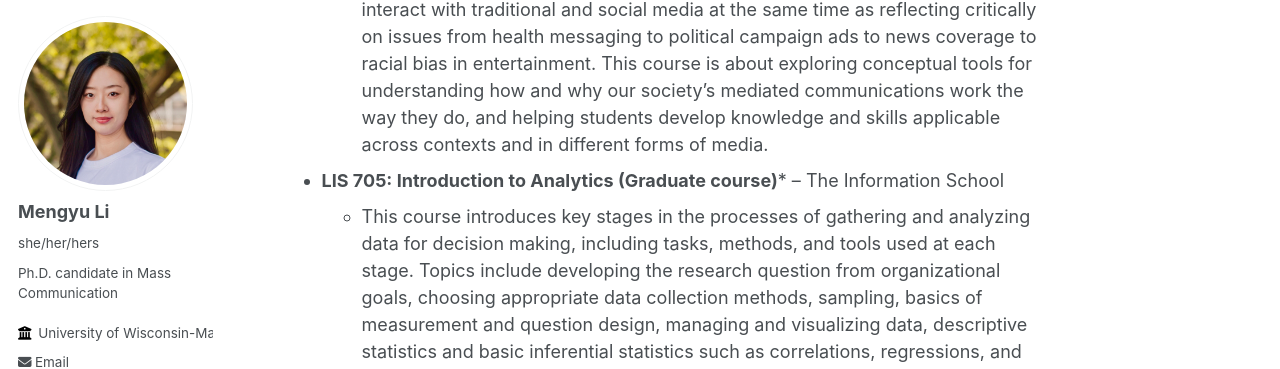
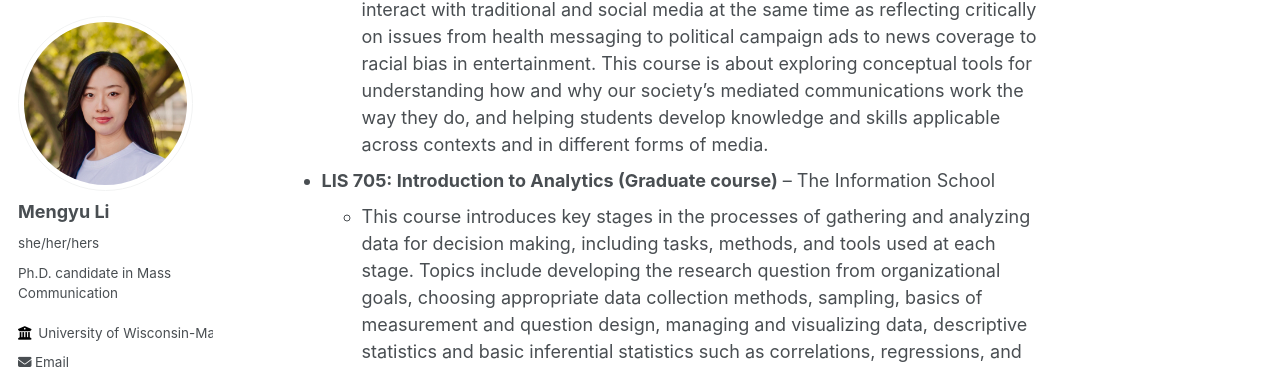
Before and after one commit to im-mengyuli/im-mengyuli.github.io, a Jekyll site: the page built from _pages/teaching.md, in a window 1280 px wide and 900 px high, scrolled down 389 px. Shown: the part 90-459 px from the top of the window. Built offline with Jekyll 4.4.1, drawn with Linux system fonts in a browser that asks for light colours; some web fonts are replaced.

```diff
--- a/_pages/teaching.md
+++ b/_pages/teaching.md
@@ -8,7 +8,7 @@ I teach undergraduate and graduate level courses at both UWM and HKBU in areas s
 ## University of Wisconsin-Madison
 - **JOURN 201 Introduction to Mass Communication** - School of Journalism & Mass Communication
     - Focusing on news, advertising, and public relations in our mediated world, this course examine the social, economic, historical, and political impacts of media on society. Students will learn about the ways individuals consume, process, and interact with traditional and social media at the same time as reflecting critically on issues from health messaging to political campaign ads to news coverage to racial bias in entertainment. This course is about exploring conceptual tools for understanding how and why our society’s mediated communications work the way they do, and helping students develop knowledge and skills applicable across contexts and in different forms of media.
-- **LIS 705:  Introduction to Analytics (Graduate course)*** – The Information School
+- **LIS 705:  Introduction to Analytics (Graduate course)** – The Information School
     - This course introduces key stages in the processes of gathering and analyzing data for decision making, including tasks, methods, and tools used at each stage. Topics include developing the research question from organizational goals, choosing appropriate data collection methods, sampling, basics of measurement and question design, managing and visualizing data, descriptive statistics and basic inferential statistics such as correlations, regressions, and ANOVA.
 - **LIS 707 - Data Visualization and Communication for Decision Making (Graduate course)*** – The Information School
     - This course introduces key concepts in data visualization and communication including how and why visualization can be an effective tool for summarizing, analyzing and communicating about data, and limitations and challenges of using visualization techniques. Students will use contemporary software to develop visualization dashboards and presentations as well as plan appropriate types of visualization(s) based on source data, audience, and goals, evaluate visualizations for effectiveness and bias.
```
